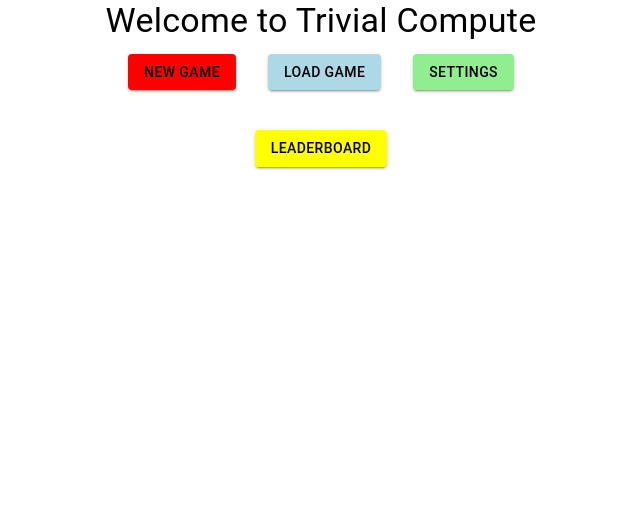
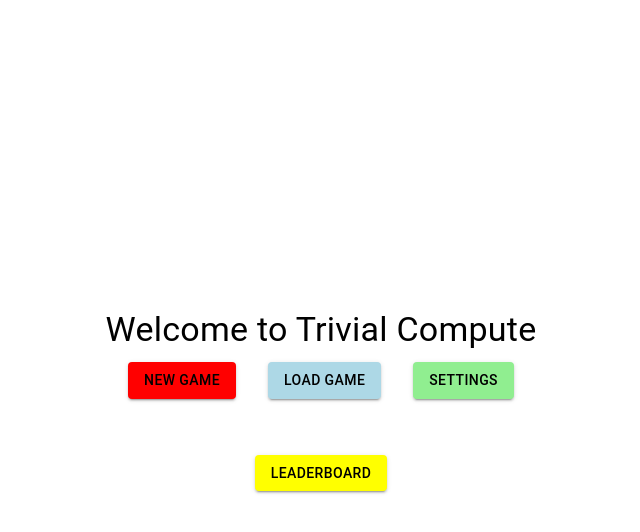
Before and after one commit to shanesreal/Coding_Avengers_Frontend, a React (Create React App) app in the folder my-app/: page / in a window 1280 px wide. Shown: the top 532 px of the page, without its empty margins (319-959 px from the left). Built offline with nearby package versions, Linux system fonts and the light colour scheme.

Commit message:
Utilize Box to center HomePage

```diff
--- a/my-app/src/Components/Pages/HomePage.js
+++ b/my-app/src/Components/Pages/HomePage.js
@@ -1,10 +1,16 @@
-import { Grid, Typography } from "@mui/material"
+import { Box, Grid, Typography } from "@mui/material"
 import MyButton from "../Buttons/MyButton"
 
 export const HomePage = () => {
 
     return (
-        <div>
+    <Box
+        display="flex"
+        flexDirection="column"
+        justifyContent="center"
+        alignItems="center"
+        minHeight="100vh"
+      >
         <Typography variant="h4" align="center" gutterBottom>
           Welcome to Trivial Compute
         </Typography>
@@ -19,12 +25,12 @@ export const HomePage = () => {
             <MyButton name="Settings" route="/settings" style={{ backgroundColor: 'lightgreen', color: 'black' }} />
           </Grid>
         </Grid>
-        <Grid container justifyContent="center" style={{ marginTop: '40px' }}>
-          <Grid item>
-            <MyButton name="Leaderboard" route="/leaderboard" style={{ backgroundColor: 'yellow', color: 'black' }} />
-          </Grid>
+            <Grid container justifyContent="center" style={{ marginTop: '40px' }}>
         </Grid>
-      </div>
+        <Box mt={2}>
+            <MyButton name="Leaderboard" style={{ backgroundColor: 'yellow', color: 'black' }} />
+        </Box>
+    </Box>
     )
 }
 
```
